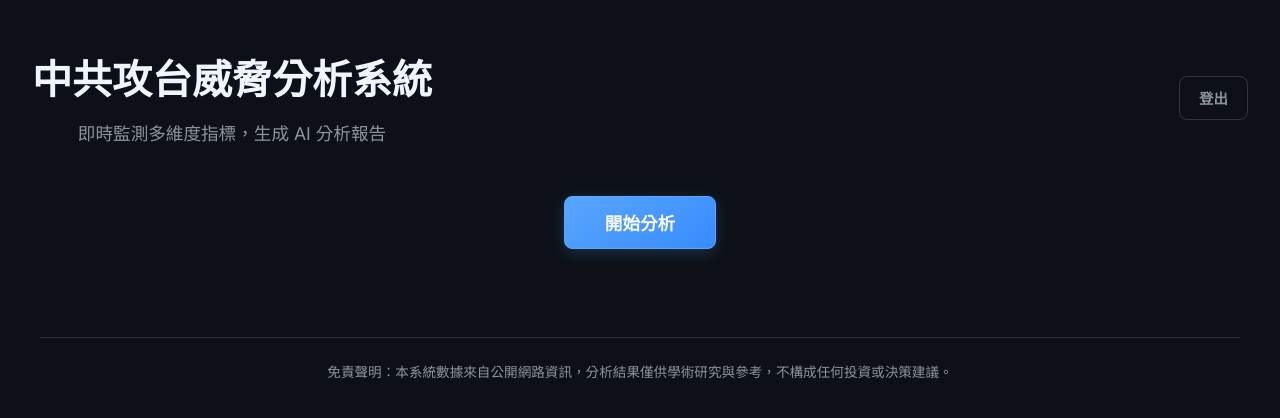
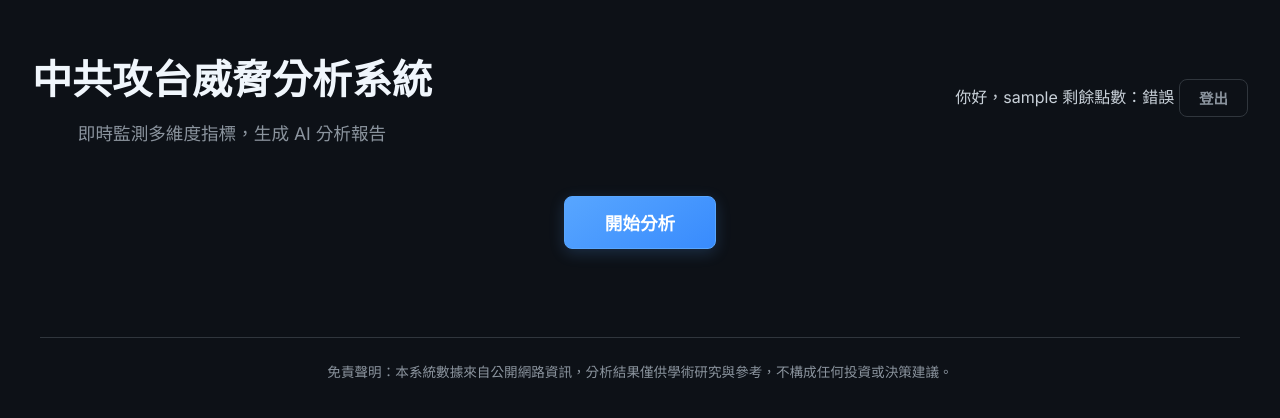
Before and after one commit to CRCRCRCRCRC/china-threat-dashboard, a Flask app: page / in a window 1280 px wide. Shown: the top 418 px of the page. Run offline with Flask 3, Linux system fonts and the light colour scheme; the visitor is signed in with stand-in values (Sample User, id 1).

Commit message:
fix: 補全缺失的 user-credits 元素以修復 JS 錯誤

```diff
--- a/templates/index.html
+++ b/templates/index.html
@@ -13,7 +13,11 @@
             <h1>中共攻台威脅分析系統</h1>
             <p>即時監測多維度指標，生成 AI 分析報告</p>
         </div>
-        <a href="{{ url_for('logout') }}" class="btn btn-logout">登出</a>
+        <div class="user-info">
+            <span>你好，{{ username }}</span>
+            <span>剩餘點數：<span id="user-credits">{{ remaining_credits }}</span></span>
+            <a href="{{ url_for('logout') }}" class="btn btn-logout">登出</a>
+        </div>
     </header>
     <div class="container">
         <main>
```
